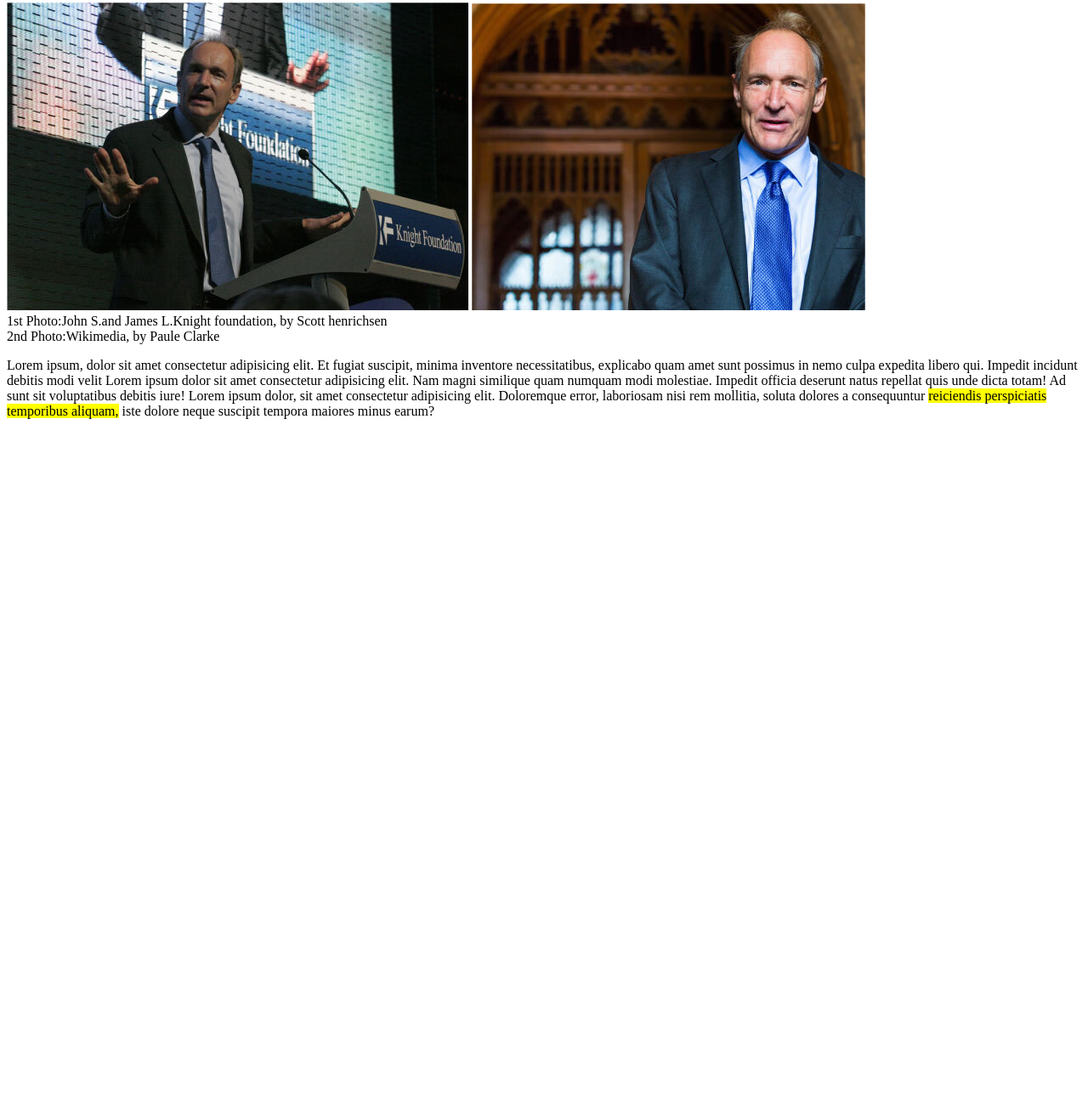
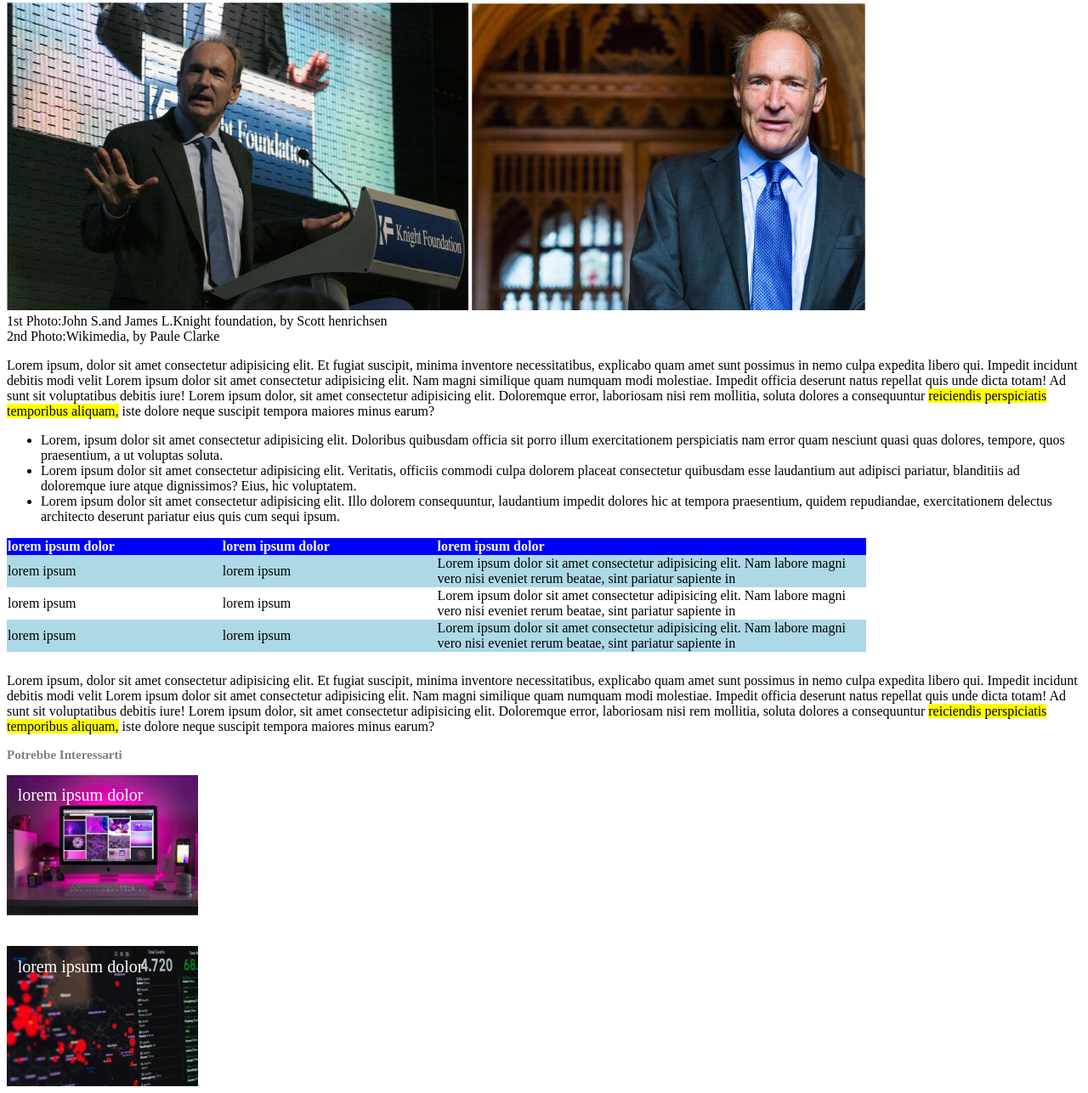
Before and after one commit to 94tony/html-css-booleaner, a plain HTML site: page index.html in a window 1280 px wide. Shown: the part 304-1590 px from the top of the page at 85% size. Before the commit the page ends 813 px from the top, so only its background shows below. Drawn offline with Linux system fonts and the light colour scheme.

Commit message:
Struttura Pagina

```diff
--- a/css/style.css
+++ b/css/style.css
@@ -1,3 +1,4 @@
+/* haeder */
 #pattern{
     background-color: cornflowerblue;
     background-image: url("./pattern.png") ;
@@ -9,7 +10,7 @@
     width: 20%;
     margin-top: 7.5%;
 }
-
+/*Article A */
 .crediti, .data{
     color: grey;
 }
@@ -31,3 +32,55 @@
 #evidenziato{
     background-color: yellow;
 }
+
+
+
+
+/* table */
+table{
+    border-collapse: collapse;
+    margin-bottom: 25px;
+    text-align: left;
+    width: 80%;
+}
+thead>tr{
+    background-color: blue;
+    color: white;
+
+}
+tr{
+    background-color: lightblue;
+}
+
+table tr:nth-child(2) {
+    background-color: white;
+
+}
+
+#lungo{
+    width: 50%;
+}
+/* FOOTER*/
+.foto1{
+    background-image: url(../img/monitor.jpg);
+
+}
+
+.foto2{
+    background-image: url(../img/graph.jpg);
+}
+/* CONTENITORE DELLE FOTO */
+.foto1 , .foto2{
+    width: 200px;
+    height: 140px;
+    background-size: cover;
+    background-repeat: no-repeat;
+    color: white;
+    font-size: 20px;
+    padding: 1%;
+
+}
+footer  h3{
+    color:grey;
+    font-size: 15px;
+}
--- a/index.html
+++ b/index.html
@@ -5,7 +5,7 @@
     <meta charset="UTF-8">
     <meta http-equiv="X-UA-Compatible" content="IE=edge">
     <meta name="viewport" content="width=device-width, initial-scale=1.0">
-    <title>Document</title>
+    <title>The Booleans</title>
 </head>
 <body>
     <header>
@@ -24,16 +24,82 @@
             <span id="descrizione"><br> 1st Photo:John S.and James L.Knight foundation, by Scott henrichsen <br>
                   2nd Photo:Wikimedia, by Paule Clarke
             </span>
-            <p>Lorem ipsum, dolor sit amet consectetur adipisicing elit. Et fugiat suscipit, minima inventore necessitatibus, explicabo quam amet sunt possimus in nemo culpa expedita libero qui. Impedit incidunt debitis modi velit Lorem ipsum dolor sit amet consectetur adipisicing elit. Nam magni similique quam numquam modi molestiae. Impedit officia deserunt natus repellat quis unde dicta totam! Ad sunt sit voluptatibus debitis iure!
+            <!-- Inizio dell'articolo -->
+            <p>
+                Lorem ipsum, dolor sit amet consectetur adipisicing elit. Et fugiat suscipit, minima inventore necessitatibus, explicabo quam amet sunt possimus in nemo culpa expedita libero qui. Impedit incidunt debitis modi velit Lorem ipsum dolor sit amet consectetur adipisicing elit. Nam magni similique quam numquam modi molestiae. Impedit officia deserunt natus repellat quis unde dicta totam! Ad sunt sit voluptatibus debitis iure!
                 Lorem ipsum dolor, sit amet consectetur adipisicing elit. Doloremque error, laboriosam nisi rem mollitia, soluta dolores a consequuntur <span id="evidenziato"> reiciendis perspiciatis temporibus aliquam,</span> iste dolore neque suscipit tempora maiores minus earum?
             </p>
+            <!-- list item -->
+            <ul>
+                <li>
+                    Lorem, ipsum dolor sit amet consectetur adipisicing elit. Doloribus quibusdam officia sit porro illum exercitationem perspiciatis nam error quam nesciunt quasi quas dolores, tempore, quos praesentium, a ut voluptas soluta.
+                </li>
+                <li>
+                    Lorem ipsum dolor sit amet consectetur adipisicing elit. Veritatis, officiis commodi culpa dolorem placeat consectetur quibusdam esse laudantium aut adipisci pariatur, blanditiis ad doloremque iure atque dignissimos? Eius, hic voluptatem.
+                </li>
+                <li>
+                    Lorem ipsum dolor sit amet consectetur adipisicing elit. Illo dolorem consequuntur, laudantium impedit dolores hic at tempora praesentium, quidem repudiandae, exercitationem delectus architecto deserunt pariatur eius quis cum sequi ipsum.
+                </li>
+
+            </ul>
+
 
         </article>
         <section>
+            <!-- table -->
+            <table>
+              <thead>
+                <tr>
+                   <th>lorem ipsum dolor</th>
+                   <th>lorem ipsum dolor</th>
+                   <th id="lungo">lorem ipsum dolor</th>
+                </tr>
+              </thead>
+              <tr>
+                <td>lorem ipsum</td>
+                <td>lorem ipsum</td>
+                <td>Lorem ipsum dolor sit amet consectetur adipisicing elit. Nam labore magni vero nisi eveniet rerum beatae, sint pariatur sapiente in
+                </td>
+              </tr>
 
+              <tr>
+                <td>lorem ipsum</td>
+                <td>lorem ipsum</td>
+                <td>Lorem ipsum dolor sit amet consectetur adipisicing elit. Nam labore magni vero nisi eveniet rerum beatae, sint pariatur sapiente in
+                </td>
+              </tr>
+
+              <tr>
+                <td>lorem ipsum</td>
+                <td>lorem ipsum</td>
+                <td>Lorem ipsum dolor sit amet consectetur adipisicing elit. Nam labore magni vero nisi eveniet rerum beatae, sint pariatur sapiente in
+                </td>
+              </tr>
+          </table>
+
+
+            <!-- inizio paragrafo -->
+            <p>
+                Lorem ipsum, dolor sit amet consectetur adipisicing elit. Et fugiat suscipit, minima inventore necessitatibus, explicabo quam amet sunt possimus in nemo culpa expedita libero qui. Impedit incidunt debitis modi velit Lorem ipsum dolor sit amet consectetur adipisicing elit. Nam magni similique quam numquam modi molestiae. Impedit officia deserunt natus repellat quis unde dicta totam! Ad sunt sit voluptatibus debitis iure!
+                Lorem ipsum dolor, sit amet consectetur adipisicing elit. Doloremque error, laboriosam nisi rem mollitia, soluta dolores a consequuntur <span id="evidenziato"> reiciendis perspiciatis temporibus aliquam,</span> iste dolore neque suscipit tempora maiores minus earum?
+            </p>
         </section>
     </main>
     <footer>
+
+        <h3>Potrebbe Interessarti</h3>
+        <div class="conteiner">
+           <div class="foto1">
+            <span>lorem ipsum dolor</span>
+
+           </div>
+           <br>
+           <br>
+           <div class="foto2">
+            <span>lorem ipsum dolor</span>
+           </div>
+        </div>
+
 
     </footer>
 
```
